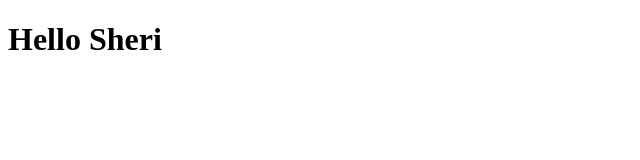
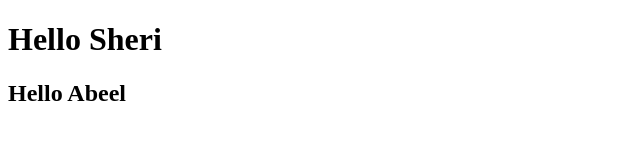
Before and after one commit to shaheer123456789/sheri_work, a plain HTML site: page index.html in a window 1280 px wide. Shown: the whole page, without its empty margins (0-640 px from the left). Drawn offline with Linux system fonts and the light colour scheme.

Commit message:
New feature

```diff
--- a/index.html
+++ b/index.html
@@ -8,5 +8,6 @@
 </head>
 <body>
     <h1>Hello Sheri</h1>
+    <h2>Hello Abeel</h2>
 </body>
 </html>
```
